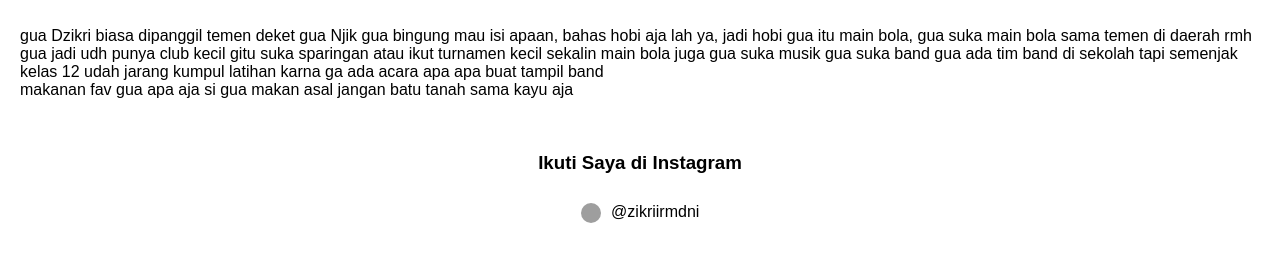
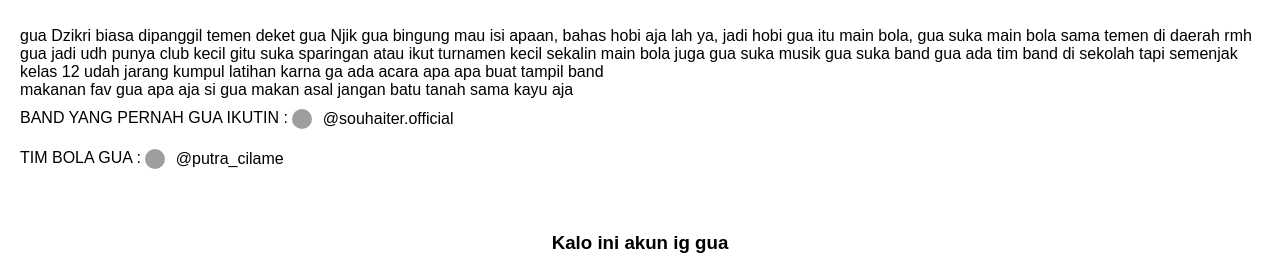
Before and after one commit to zikriirmdni50-coder/web-dzikri, a plain HTML site: page episode2.html in a window 1280 px wide. Shown: the part 565-831 px from the top of the page. Drawn offline with Linux system fonts and the light colour scheme; grey boxes are pictures that could not be loaded.

Commit message:
Add files via upload

```diff
--- a/episode2.html
+++ b/episode2.html
@@ -83,12 +83,26 @@
       kecil gitu suka sparingan atau ikut turnamen kecil
       sekalin main bola juga gua suka musik gua suka band gua ada tim band
       di sekolah tapi semenjak kelas 12 udah jarang kumpul latihan karna ga ada acara apa apa buat tampil band<br>
-      makanan fav gua apa aja si gua makan asal jangan batu tanah sama kayu aja
+      makanan fav gua apa aja si gua makan asal jangan batu tanah sama kayu aja<br>
+        BAND YANG PERNAH GUA IKUTIN : <a href="https://www.instagram.com/souhaiter.official" target="_blank" style="text-decoration:none; color:#000; font-size:16px;">
+      <!-- ikon instagram -->
+      <img src="https://cdn-icons-png.flaticon.com/512/174/174855.png"
+           alt="Instagram"
+           style="width:20px; height:20px; vertical-align:middle; margin-right:6px;">
+      @souhaiter.official
+    </a><br>
+        TIM BOLA GUA : <a href="https://www.instagram.com/putra_cilame" target="_blank" style="text-decoration:none; color:#000; font-size:16px;">
+      <!-- ikon instagram -->
+      <img src="https://cdn-icons-png.flaticon.com/512/174/174855.png"
+           alt="Instagram"
+           style="width:20px; height:20px; vertical-align:middle; margin-right:6px;">
+      @putra_cilame
+    </a>
     </p><br>
 
     <!-- Bagian Social Media -->
 <section>
-  <h3>Ikuti Saya di Instagram</h3>
+  <h3>Kalo ini akun ig gua</h3>
   <p>
     <a href="https://www.instagram.com/zikriirmdni" target="_blank" style="text-decoration:none; color:#000; font-size:16px;">
       <!-- ikon instagram -->
```
Also changed, not shown: episode3.html (+1 -1 lines), episode4.html (+1 -1 lines), index.html (+1 -1 lines).
